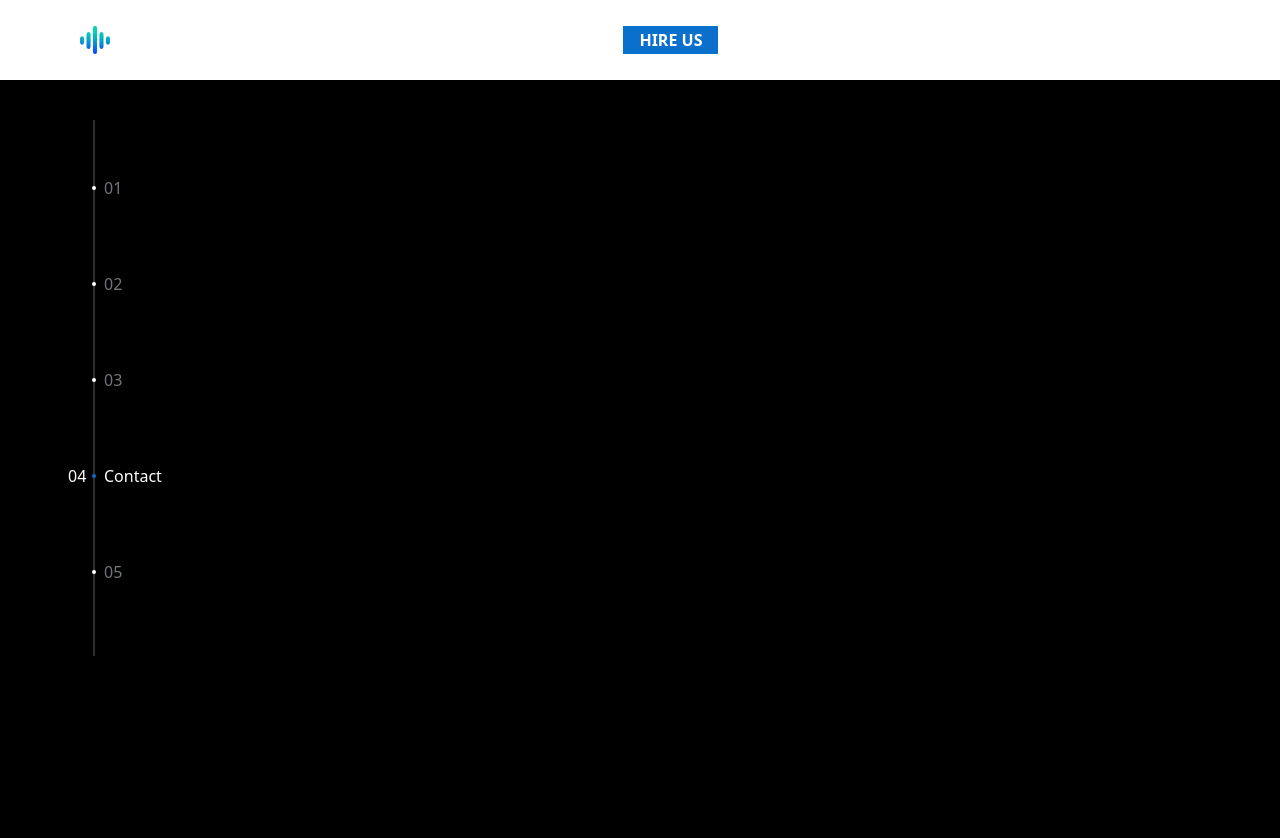
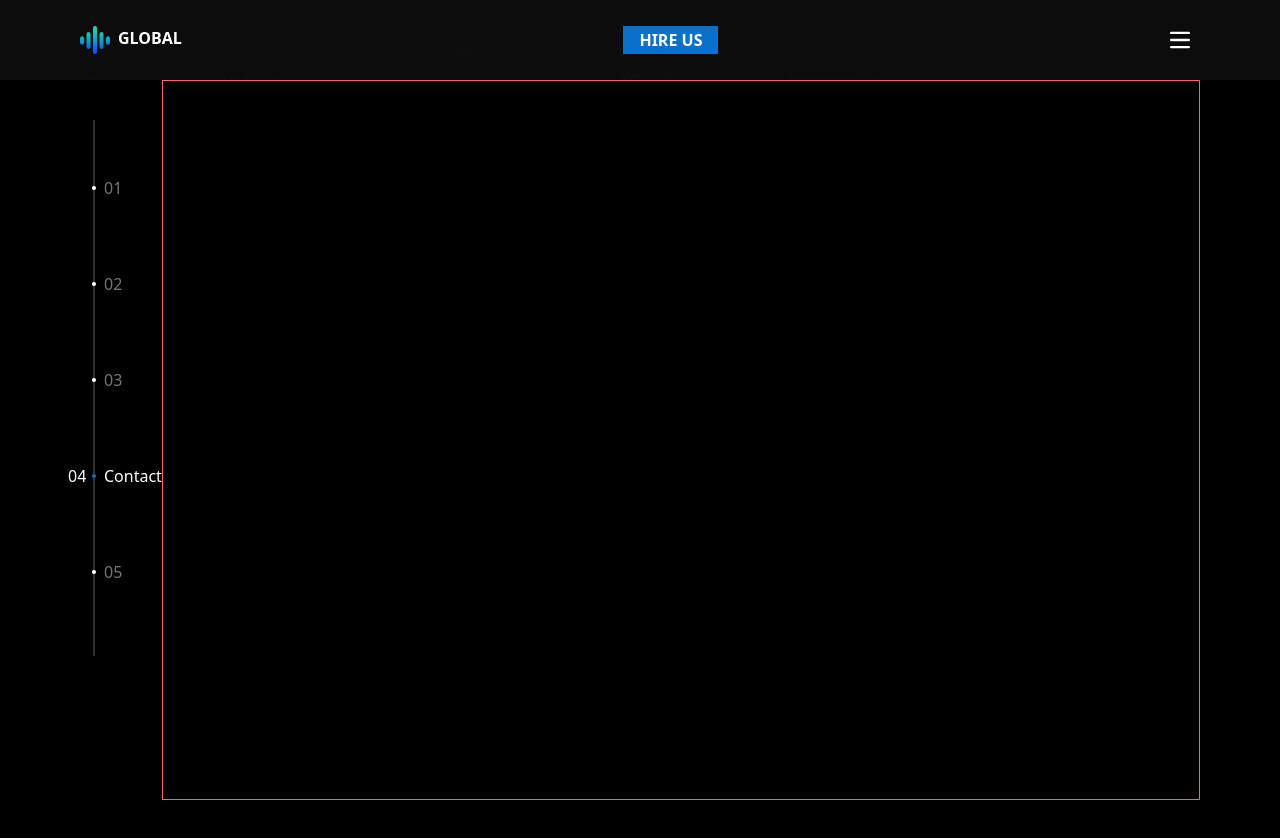
Before and after one commit to Eslam-Mohamed-G/global-next.js, a Next.js app: page /contact in a window 1280 px wide. Before the commit this address had no page. Shown: the top 838 px of the page. After the commit the page ends 800 px from the top, so only its background shows below. Built offline with nearby package versions, Linux system fonts and the light colour scheme.

Commit message:
add contact page

```diff
--- /dev/null
+++ b/src/app/contact/page.tsx
@@ -0,0 +1,11 @@
+import React from 'react';
+
+const Page = () => {
+    return (
+        <div className='w-full h-full border border-red-400'>
+            <img src="/img/contact-visual.png" alt="contact-visual"  className='w-full h-full object-cover absolute start-0 end-0 top-0 bottom-0 -z-10'/>
+        </div>
+    );
+}
+
+export default Page;
```
